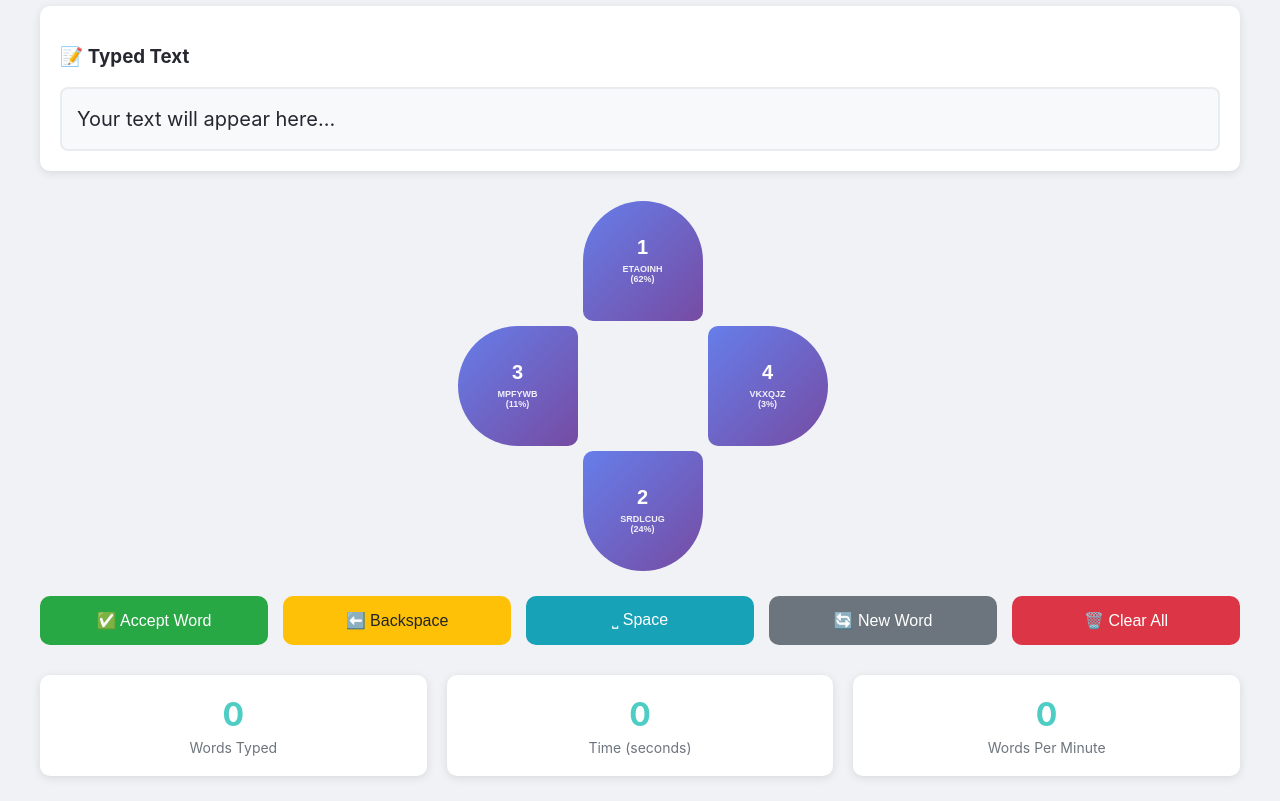
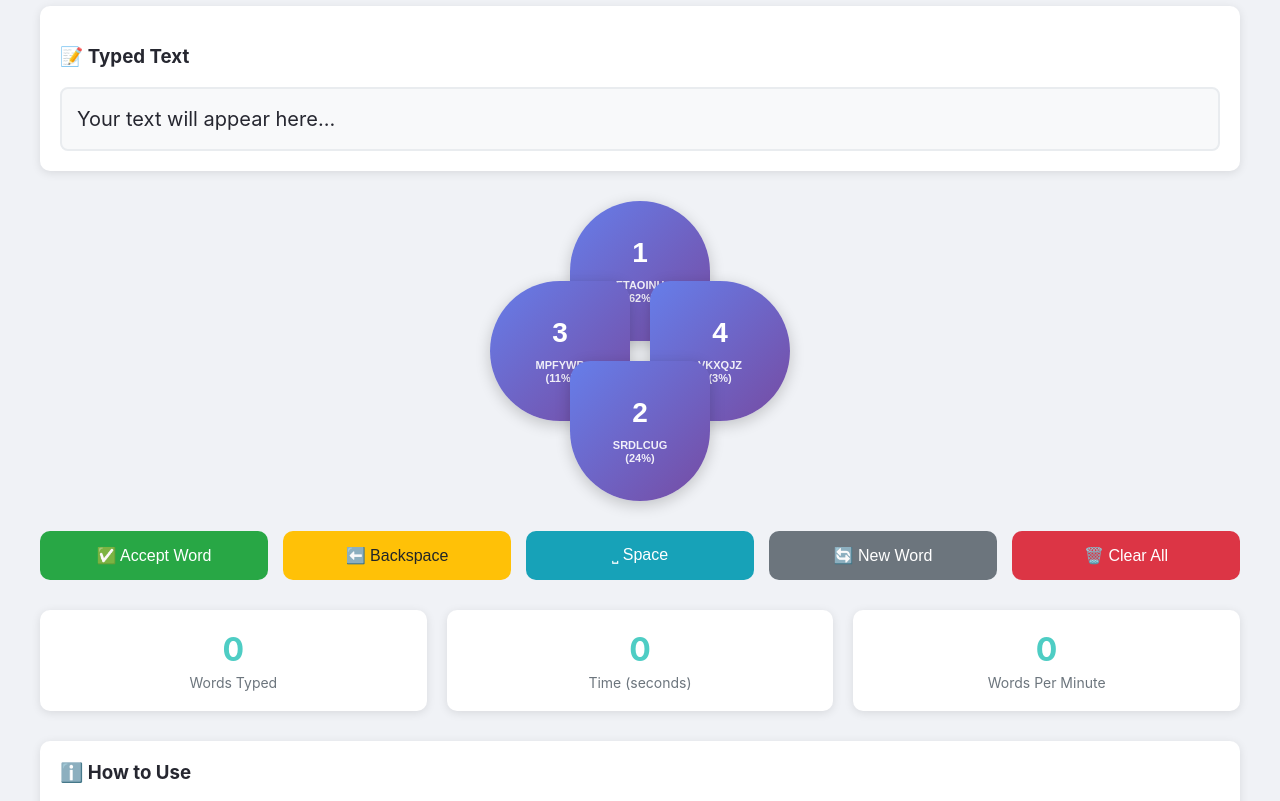
Before and after one commit to jacobsafar/AIKeyboard, a Flask app: page / in a window 1280 px wide. Shown: the part 379-1180 px from the top of the page. Run offline with Flask 3, Linux system fonts and the light colour scheme; data that the repository does not hold is empty.

Commit message:
Refactor clover keyboard layout to improve button arrangement and appearance
Restyles the predictive keyboard's HTML template to use absolute positioning for the clover button layout.

Replit-Commit-Author: Agent
Replit-Commit-Session-Id: 7c130c31-4256-4650-b4fe-aac9ece66134
Replit-Commit-Screenshot-Url: https://storage.googleapis.com/screenshot-production-us-central1/6be75296-ea90-4192-8eff-f369ab9c8a21/7c130c31-4256-4650-b4fe-aac9ece66134/qnlIuPX

```diff
--- a/templates/index.html
+++ b/templates/index.html
@@ -122,59 +122,62 @@
         }
 
         .keyboard {
-            display: grid;
-            grid-template-columns: 120px 120px 120px;
-            grid-template-rows: 120px 120px 120px;
-            gap: 5px;
-            margin-bottom: 30px;
-            max-width: 365px;
-            max-height: 365px;
-            margin-left: auto;
-            margin-right: auto;
             position: relative;
+            width: 300px;
+            height: 300px;
+            margin: 30px auto;
         }
 
         .keyboard-button {
             background: linear-gradient(135deg, #667eea 0%, #764ba2 100%);
             color: white;
             border: none;
-            padding: 15px;
-            font-size: 11px;
+            font-size: 14px;
             font-weight: bold;
             cursor: pointer;
             transition: all 0.3s ease;
-            width: 120px;
-            height: 120px;
             display: flex;
             flex-direction: column;
             align-items: center;
             justify-content: center;
-            position: relative;
-            border-radius: 60px;
+            position: absolute;
+            box-shadow: 0 4px 15px rgba(0,0,0,0.2);
         }
 
         .keyboard-button.up {
-            grid-column: 2;
-            grid-row: 1;
-            border-radius: 60px 60px 10px 10px;
+            width: 140px;
+            height: 140px;
+            top: 0;
+            left: 50%;
+            transform: translateX(-50%);
+            border-radius: 70px 70px 20px 20px;
         }
 
         .keyboard-button.down {
-            grid-column: 2;
-            grid-row: 3;
-            border-radius: 10px 10px 60px 60px;
+            width: 140px;
+            height: 140px;
+            bottom: 0;
+            left: 50%;
+            transform: translateX(-50%);
+            border-radius: 20px 20px 70px 70px;
         }
 
         .keyboard-button.left {
-            grid-column: 1;
-            grid-row: 2;
-            border-radius: 60px 10px 10px 60px;
+            width: 140px;
+            height: 140px;
+            left: 0;
+            top: 50%;
+            transform: translateY(-50%);
+            border-radius: 70px 20px 20px 70px;
         }
 
         .keyboard-button.right {
-            grid-column: 3;
-            grid-row: 2;
-            border-radius: 10px 60px 60px 10px;
+            width: 140px;
+            height: 140px;
+            right: 0;
+            top: 50%;
+            transform: translateY(-50%);
+            border-radius: 20px 70px 70px 20px;
         }
 
         .keyboard-button:hover {
@@ -189,15 +192,16 @@
         }
 
         .button-number {
-            font-size: 20px;
-            margin-bottom: 3px;
+            font-size: 28px;
+            margin-bottom: 5px;
+            font-weight: 800;
         }
 
         .button-letters {
-            font-size: 9px;
+            font-size: 11px;
             opacity: 0.9;
-            margin-top: 3px;
-            line-height: 1.1;
+            margin-top: 5px;
+            line-height: 1.2;
             text-align: center;
         }
 
```
Also changed, not shown: attached_assets/Screenshot 2025-07-18 at 9.22.44 PM_1752898965528.png (added).
